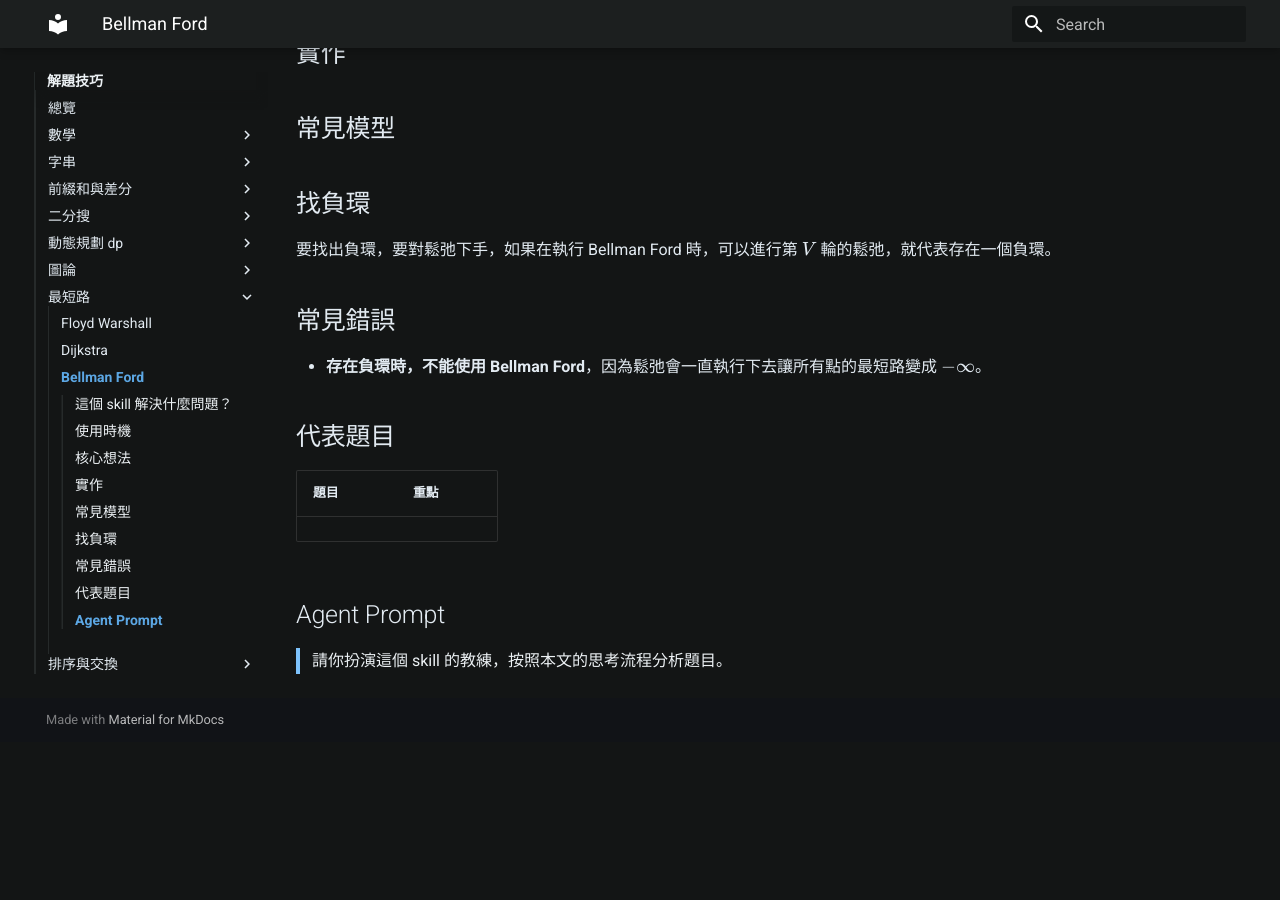
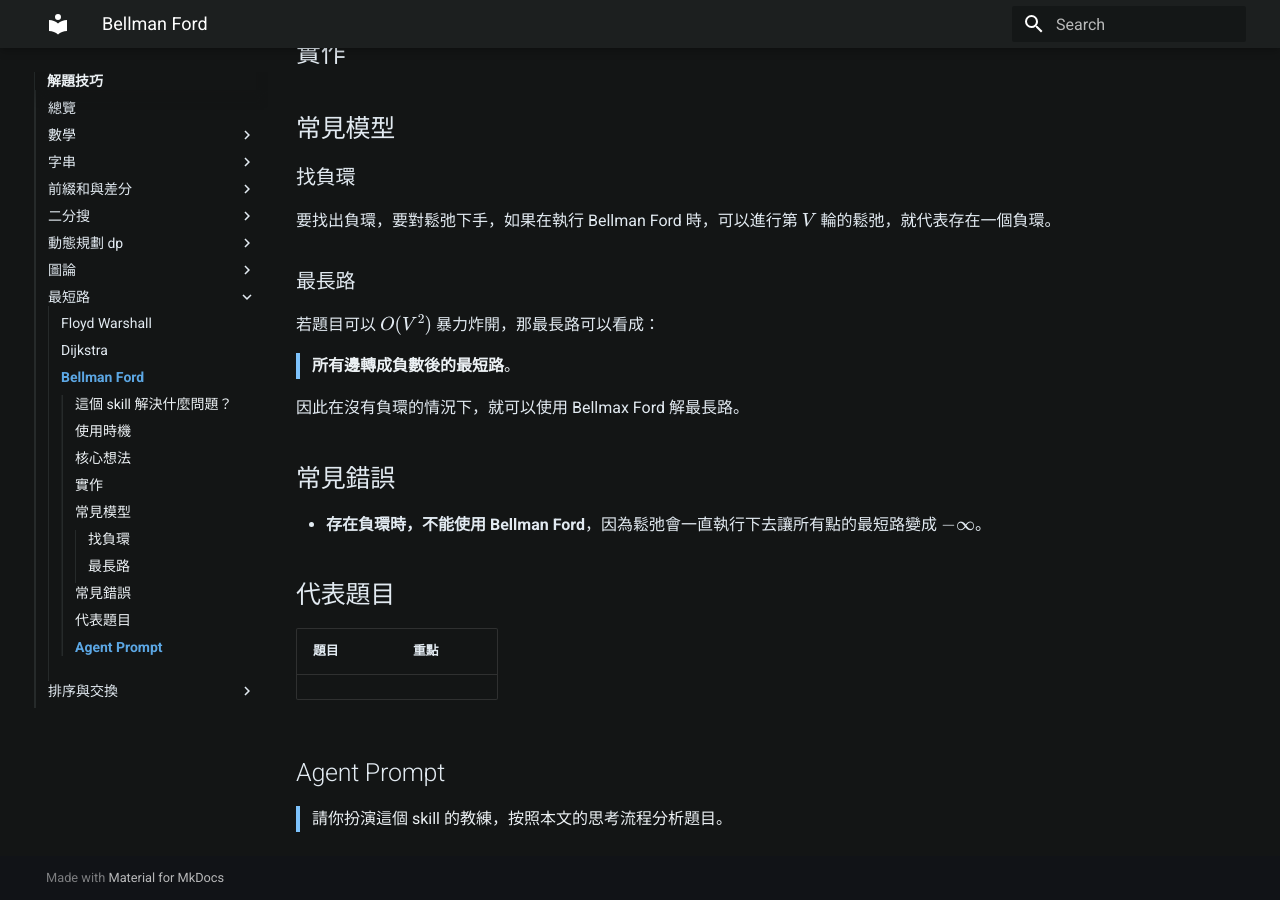
Before and after one commit to emmetthor/Coding_Practice, an MkDocs documentation site: the page built from docs/techniques/shortest_path/bellman_ford.md, in a window 1280 px wide and 900 px high, scrolled down 634 px. Built offline with MkDocs 1.6.1 and Material for MkDocs 9.7.7, drawn with Linux system fonts in a browser that asks for light colours; old or Windows-style settings are respelled for this version of MkDocs; before the commit the page ends 1376 px from its top, so only the background shows below that.

Commit message:
加入最長路 (#20)

```diff
--- a/docs/techniques/shortest_path/bellman_ford.md
+++ b/docs/techniques/shortest_path/bellman_ford.md
@@ -21,9 +21,17 @@
 
 ## 常見模型
 
-## 找負環
+### 找負環
 
 要找出負環，要對鬆弛下手，如果在執行 Bellman Ford 時，可以進行第 $V$ 輪的鬆弛，就代表存在一個負環。
+
+### 最長路
+
+若題目可以 $O(V^2)$ 暴力炸開，那最長路可以看成：
+
+> **所有邊轉成負數後的最短路**。
+
+因此在沒有負環的情況下，就可以使用 Bellmax Ford 解最長路。
 
 ## 常見錯誤
 
```
